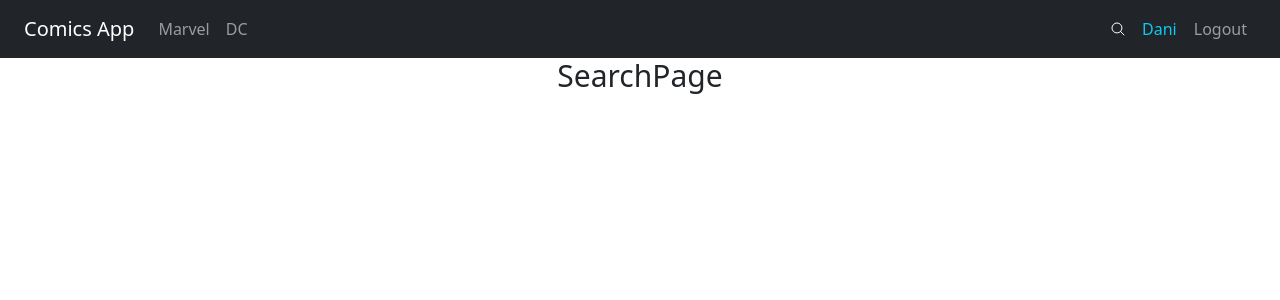
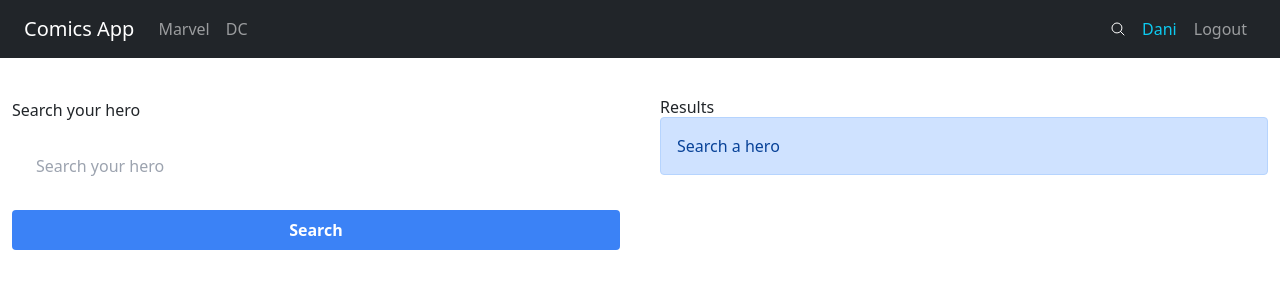
Before and after one commit to danielmateu/spa-heroes-app-revisit, a React (Vite) app: page /search in a window 1280 px wide. Shown: the top 300 px of the page. Built offline with nearby package versions, Linux system fonts and the light colour scheme.

Commit message:
mostrar listado por q

```diff
--- a/package.json
+++ b/package.json
@@ -9,6 +9,7 @@
     "preview": "vite preview"
   },
   "dependencies": {
+    "query-string": "^8.1.0",
     "react": "^18.2.0",
     "react-dom": "^18.2.0",
     "react-router-dom": "^6.9.0"
--- a/src/heroes/components/HeroCard.jsx
+++ b/src/heroes/components/HeroCard.jsx
@@ -17,9 +17,9 @@ export const HeroCard = ({ hero }) => {
                 <p className='text-slate-500 '>{superhero}</p>
                 <p className='text-slate-400 text-start'>{alter_ego}</p>
 
-                {
+                {/* {
                     (alter_ego !== characters) && charactersByHero
-                }
+                } */}
 
                 <p className='text-slate-300 text-start'>{first_appearance}</p>
 
--- /dev/null
+++ b/src/heroes/helpers/getHeroesByName.js
@@ -0,0 +1,9 @@
+import { heroes } from "../data/heroes";
+
+
+export const getHeroesByName = (name = '') => {
+    name = name.toLocaleLowerCase().trim();
+    if (name === '') return [];
+
+    return heroes.filter(hero => hero.superhero.toLocaleLowerCase().includes(name));
+}
--- a/src/heroes/pages/SearchPage.jsx
+++ b/src/heroes/pages/SearchPage.jsx
@@ -1,8 +1,74 @@
-import React from 'react'
+import { useLocation, useNavigate } from 'react-router-dom'
+import queryString from 'query-string'
+import { useForm } from '../../hooks/useForm'
+import { getHeroesByName } from '../helpers/getHeroesByName'
+import { HeroCard } from '../components/HeroCard'
+
+// import { HeroCard } from '../components/HeroCard'
 
 const SearchPage = () => {
+
+    const navigate = useNavigate()
+    const location = useLocation()
+
+    const {q = ''} = queryString.parse(location.search)
+    // console.log({location});
+    const heroesFiltered = getHeroesByName(q)
+
+    const {searchText, onInputChange} = useForm({
+        searchText: q,
+    })
+
+    const onSearchSubmit = (e) => {
+        e.preventDefault()
+        if(searchText.trim().length <=1 ) return
+        navigate(`?q=${searchText.toLowerCase().trim()}`)
+    }
+
+
+
     return (
-        <h1 className='text-center text-3xl'>SearchPage</h1>
+        <main className="flex gap-10 py-10">
+            <div className='w-6/12'>
+                <div className='flex flex-col gap-10'>
+                    {/* <h4>Searching</h4> */}
+                    <form action="" className='flex flex-col gap-4'
+                        onSubmit={onSearchSubmit}
+                    >
+                        <label htmlFor="searchtext">Search your hero</label>
+                        <input
+                            type="text"
+                            placeholder='Search your hero'
+                            className='py-2 px-4'
+                            name='searchText'
+                            autoComplete='off'
+                            id='searchText'
+                            value={searchText}
+                            onChange={onInputChange}
+                        />
+                        <button className=' bg-blue-500 hover:bg-blue-700 text-white font-bold py-2 px-4 rounded
+                        '>Search</button>
+                    </form>
+                </div>
+            </div>
+            <div className='w-6/12'>
+                <h4>Results</h4>
+                {
+                    (q === '') && <div className="alert alert-primary">Search a hero</div>
+                }
+                {/* <div className="alert alert-primary">Search a hero</div> */}
+                {
+                    (q !== '' && heroesFiltered.length === 0) && <div className="alert alert-danger">There's no results with <b>{q}</b></div>
+                }
+                {/* <div className="alert alert-danger">There's no results with <b>{q}</b></div> */}
+                {
+                    heroesFiltered.map(hero => (
+                        // <div key={hero.id}>{hero.superhero}</div>
+                        <HeroCard key={hero.id} hero={hero}/>
+                    ))
+                }
+            </div>
+        </main>
     )
 }
 
--- /dev/null
+++ b/src/hooks/useForm.js
@@ -0,0 +1,25 @@
+import { useState } from "react";
+
+export const useForm = (initialForm = {}) => {
+
+    const [formState, setFormState] = useState(initialForm)
+
+    const onInputChange = ({ target }) => {
+        const { name, value } = target
+        setFormState({
+            ...formState,
+            [name]: value
+        })
+    }
+
+    const onResetForm = () => {
+        setFormState(initialForm)
+    }
+
+    return {
+        ...formState,
+        formState,
+        onInputChange,
+        onResetForm
+    };
+}
```
Also changed, not shown: 1 other file (tests, documents, lock files or other folders).
